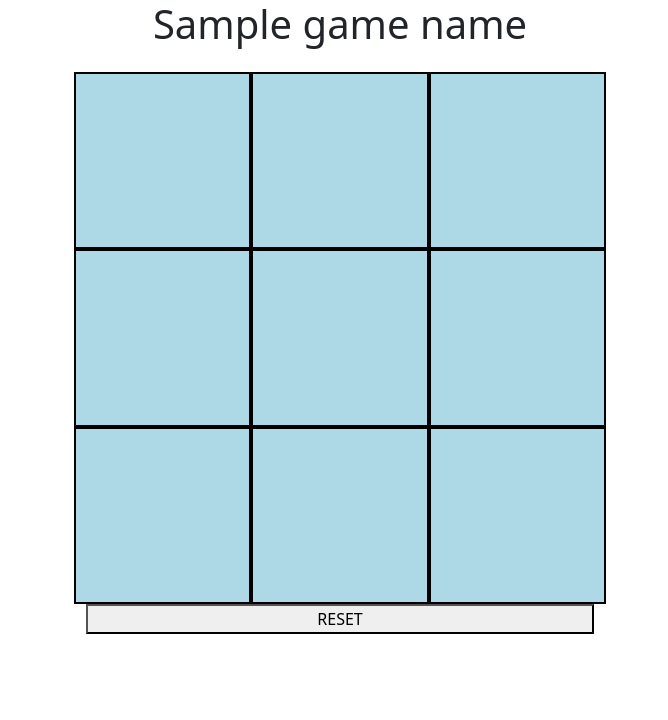
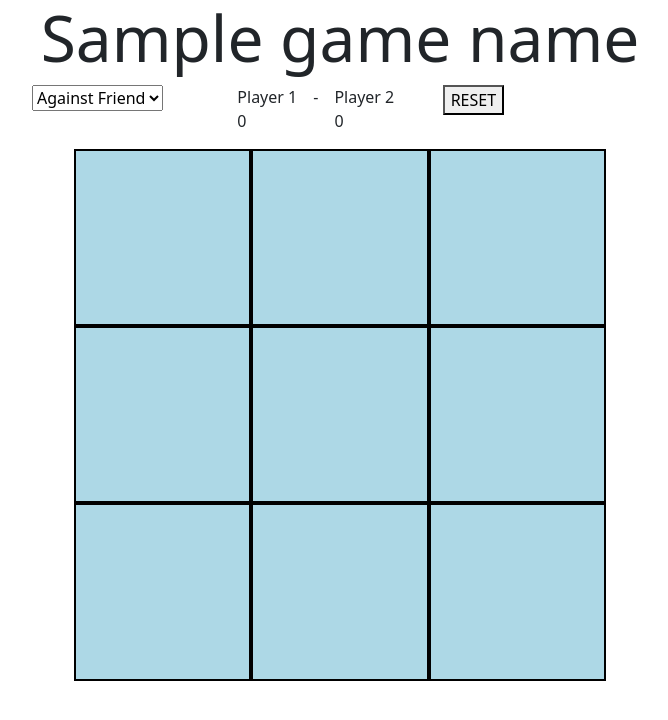
Before and after one commit to dev-yashmathur/Portfolio, a Django app: template games/templates/games/tic-tac-toe.html in a window 1280 px wide. Shown: the top 720 px of the page, without its empty margins (300-968 px from the left). Run offline with Django 4.2, Linux system fonts and the light colour scheme; the template is opened without the code that fills it: most values are stand-ins (such as "Sample title", 1, 10 or a date in 2020).

Commit message:
Tic Tac Toe RL

```diff
--- a/games/static/games/base.css
+++ b/games/static/games/base.css
@@ -1,32 +1,27 @@
-h1 {
+.game-title {
     text-align: center;
+    font-size: 4em;
 }
 
-.grid-square {
-    background-color: lightblue;
-    display: inline-block;
-    text-align: center;
-    aspect-ratio: 1 / 1;
-    /* font-size: 12vw; */
-    vertical-align: middle;
-    border: solid;
-    border-width: 2px;
+
+#overlay {
+    position: fixed;
+    width: 100%;
+    height: 100%;
+    backdrop-filter: blur(3px);
+    z-index: 1;
 }
 
-.grid-square:hover {
-    background-color: lightskyblue;
+#result-modal {
+    text-align: center;
+    position: fixed;
+    font-size: 1.5em;
+    padding: 1em 2em;
+    top: 40%;
+    background-color: white;
+    z-index: 2;
 }
 
-.game-container {
-    padding: 1em;
-    max-width: 540;
-    margin: auto;
+.hidden {
+    display: none !important;
 }
-
-.won {
-    background-color: lightgreen !important;
-}
-
-.disabled {
-    pointer-events: none;
-}
--- /dev/null
+++ b/games/static/games/tic-tac-toe.css
@@ -0,0 +1,32 @@
+.grid-square {
+    background-color: lightblue;
+    display: inline-block;
+    text-align: center;
+    aspect-ratio: 1 / 1;
+    font-size: min(12vw, 6em);
+    vertical-align: middle;
+    border: solid;
+    border-width: 2px;
+}
+
+.grid-square:hover {
+    background-color: lightskyblue;
+}
+
+.game-container {
+    padding: 1em;
+    max-width: 540;
+    margin: auto;
+}
+
+.won {
+    background-color: lightgreen !important;
+}
+
+.disabled {
+    pointer-events: none;
+}
+
+.active {
+    border: solid 2px;
+}
--- a/games/static/games/tic-tac-toe.js
+++ b/games/static/games/tic-tac-toe.js
@@ -1,86 +1,200 @@
-var nextTurn = 'X'
-var started = 'X'
-var board = [-1, -1, -1, -1, -1, -1, -1, -1, -1]
+//Global Vars
+let opponent = "Player 2"
+let score = {
+    "X": 0,
+    "O": 0
+}
+let playerName = {
+    "X": "Player 1",
+    "O": opponent
+}
+let board = [0, 0, 0, 0, 0, 0, 0, 0, 0]
+let turn = "X"
+
+let player1_token = 'X'
+let player2_token = 'O'
+
+//Initializing the Turn Text
+function updateScoreText(id) {
+    document.getElementById(id).innerHTML = `
+    <div class="X-turn">
+    ${playerName["X"]}
+    </br>
+    ${score["X"]}
+    </div>
+    &emsp;-&emsp;
+    <div class="O-turn">
+    ${playerName["O"]}
+    </br>
+    ${score["O"]}
+    </div>
+    `
+}
+updateScoreText("turn")
+
+function listToString(arr) {
+    return " [" + arr.map(item => {
+        if (typeof item === 'string') {
+            return "'" + item + "'";
+        } else {
+            return item.toString();
+        }
+    }).join(', ') + "]";
+}
+
+
+function getAiMove() {
+    console.log("Board: ", board)
+    data = new FormData()
+    data.append("turn", turn)
+    data.append("board", listToString(board))
+    data.append('csrfmiddlewaretoken', csrf);
+    return fetch(api_url, {
+        method: 'POST',
+        body: data
+    }).then(
+        response => response.text()
+    )
+}
 
 function played(el) {
-    var id = el.id
-    board[id - 1] = nextTurn
-    el.innerText = nextTurn
-    nextTurn = nextTurn == 'X' ? 'O' : 'X'
-    el.style.fontSize = '8vw'
-    el.onclick = null
-    res = checkWin()
-    if (res["win"] != -1) {
-        for (let i = 0; i < res["highlight"].length; i++) {
-            let id = res["highlight"][i]
-            console.log("ID from highlight: ", id)
+    const sqare = parseInt(el.id)
+    movePlayed(sqare)
+    if (opponent != "Player 2") {
+        const resPromise = getAiMove()
+        resPromise.then(
+            data => {
+                movePlayed(data)
+            }
+        ).catch(
+            error => console.log(error)
+        )
+    }
+    // console.log("Result: ")
+    // movePlayed(res.toString())
+}
+
+function movePlayed(square) {
+    //Registering the move
+    const token = turn === "X" ? player1_token : player2_token;
+    const grid_square = document.getElementById(square)
+    grid_square.innerHTML = token
+    grid_square.classList.add("disabled")
+    board[square - 1] = token
+    //Registering Done
+
+    // Checking status of game
+    const currResult = getResults()
+    if (currResult["result"] != "incomplete") {
+        //Updating the scores
+        if (currResult["result"] == "draw") {
+            score["X"] += 0.5
+            score["O"] += 0.5
+        } else {
+            score[currResult["result"]]++
+        }
+        // =====
+
+        for (let i = 0; i < currResult["highlight"].length; i++) {
+            let id = currResult["highlight"][i]
             const sq = document.getElementById(id + 1);
             sq.classList.add("won")
-            // sq.style.backgroundColor = 'green';
         }
-        for (let i = 1; i <= 9; i++) {
-            const el = document.getElementById(i)
-            el.classList.add("disabled")
-            el.onclick = null
+
+        document.getElementById("overlay").classList.remove("hidden")
+        document.getElementById("result-modal").classList.remove("hidden")
+        document.getElementById("modal-title").textContent = currResult["result"] === "draw" ?
+            `It's a Draw!` :
+            `${playerName[currResult["result"]]} Wins!`
+        updateScoreText("modal-body")
+        updateScoreText("turn")
+    }
+    //Status check done
+
+    //Changing the highlight of previous turn
+    document.getElementsByClassName(turn + "-turn")[0].classList.remove("active")
+    turn = turn === "X" ? "O" : "X"
+    document.getElementsByClassName(turn + "-turn")[0].classList.add("active")
+    //Updating the turn display
+
+}
+
+function getResults() {
+    // Check for draws
+    var blanks = 0
+    for (let i = 0; i < board.length; i++) {
+        if (board[i] == 0)
+            blanks++
+    }
+    if (!blanks) {
+        return {
+            "result": "draw",
+            "highlight": []
         }
-        console.log(res["win"] + "WINS")
     }
-}
-function checkWin() {
+
     // Check for straight lines
     for (let i = 0; i < 3; i++) {
-        if (board[i] != -1) {
+        if (board[i] != 0) {
             if (board[i] == board[i + 3] && board[i] == board[i + 6])
                 return {
-                    "win": board[i],
+                    "result": board[i],
                     "highlight": [i, i + 3, i + 6]
                 }
         }
     }
     // Check for Horizontal lines
     for (let i = 0; i < 7; i += 3) {
-        if (board[i] != -1) {
+        if (board[i] != 0) {
             if (board[i] == board[i + 1] && board[i] == board[i + 2])
                 return {
-                    "win": board[i],
+                    "result": board[i],
                     "highlight": [i, i + 1, i + 2]
                 }
         }
     }
 
     //Check first diagonal
-    if (board[0] != -1 && (board[0] == board[4] && board[0] == board[8])) {
+    if (board[0] != 0 && (board[0] == board[4] && board[0] == board[8])) {
         return {
-            "win": board[0],
+            "result": board[0],
             "highlight": [0, 4, 8]
         }
     }
-    if (board[2] != -1 && (board[2] == board[4] && board[2] == board[6])) {
+    if (board[2] != 0 && (board[2] == board[4] && board[2] == board[6])) {
         return {
-            "win": board[2],
+            "result": board[2],
             "highlight": [2, 4, 6]
         }
     }
     return {
-        "win": -1,
+        "result": "incomplete",
         "highlight": []
     }
 }
+
 function reset() {
     for (let i = 1; i <= 9; i++) {
         const el = document.getElementById(i)
-        el.innerText = ""
-        board = [-1, -1, -1, -1, -1, -1, -1, -1, -1]
-        if (started == 'X') {
-            nextTurn = 'O'
-            started = 'O'
-        } else {
-            nextTurn = 'X'
-            started = 'X'
-        }
-        // el.style.backgroundColor = 'lightblue';
+        el.innerHTML = ""
+        board = [0, 0, 0, 0, 0, 0, 0, 0, 0]
         el.classList.remove("won")
         el.classList.remove("disabled")
-        el.onclick = () => played(el)
     }
+    turn = "X"
+    document.getElementsByClassName('X' + "-turn")[0].classList.add("active")
+    document.getElementsByClassName('O' + "-turn")[0].classList.remove("active")
+    document.getElementById("overlay").classList.add("hidden")
+    document.getElementById("result-modal").classList.add("hidden")
 }
+
+function getOpponent(el) {
+    opponent = el.value
+    playerName["O"] = opponent
+    score = {
+        "X": 0,
+        "O": 0
+    }
+    reset()
+    updateScoreText("turn")
+}
--- a/games/templates/games/base.html
+++ b/games/templates/games/base.html
@@ -4,13 +4,44 @@
     <meta charset="UTF-8" />
     <title>{{ Game_Name }}</title>
     <link href="https://cdn.jsdelivr.net/npm/bootstrap@5.2.3/dist/css/bootstrap.min.css" rel="stylesheet" integrity="sha384-rbsA2VBKQhggwzxH7pPCaAqO46MgnOM80zW1RWuH61DGLwZJEdK2Kadq2F9CUG65" crossorigin="anonymous" />
-    <script defer src="https://cdn.jsdelivr.net/npm/bootstrap@5.2.3/dist/js/bootstrap.bundle.min.js" integrity="sha384-kenU1KFdBIe4zVF0s0G1M5b4hcpxyD9F7jL+jjXkk+Q2h455rYXK/7HAuoJl+0I4" crossorigin="anonymous"></script>
     <link href="{% static 'games/base.css' %}" rel="stylesheet" />
   </head>
+
   <body>
-    <h1>{{ Game_Name }}</h1>
-    {% block game %}
+    <h1 class="game-title">{{ Game_Name }}</h1>
+    <div class="row mx-auto">
+      <div class="col-3"></div>
+      <div class="col-6 row">
+        <div id="play-against" class="col ml-0">
+          <select onchange="getOpponent(this)">
+            <option value="Player 2">Against Friend</option>
+            <option value="Online">Online</option>
+            <option value="AI">Against AI</option>
+          </select>
+        </div>
+        <div id="turn" class="col d-flex"></div>
+        <div id="reset-game" class="col">
+          <button onclick="reset()">RESET</button>
+        </div>
+      </div>
+      <div class="col-3"></div>
+    </div>
+    <div>
+      <div id="overlay" class="hidden"></div>
+      <div class="modal-container d-flex justify-content-center">
+        <div id="result-modal" class="hidden d-flex flex-column justify-content-center align-self-center">
+          <p id="modal-title"></p>
+          <p id="modal-body" class="mx-auto d-flex"></p>
+          <button id="modal-action" class="mx-auto" onclick="reset()">New Game</button>
+        </div>
+      </div>
+      {% block game %}
 
-    {% endblock %}
+      {% endblock %}
+    </div>
+    <div class=""></div>
+
+    <script src="https://code.jquery.com/jquery-3.4.1.slim.min.js" integrity="sha384-J6qa4849blE2+poT4WnyKhv5vZF5SrPo0iEjwBvKU7imGFAV0wwj1yYfoRSJoZ+n" crossorigin="anonymous"></script>
+    <script src="https://cdn.jsdelivr.net/npm/bootstrap@5.2.3/dist/js/bootstrap.bundle.min.js" integrity="sha384-kenU1KFdBIe4zVF0s0G1M5b4hcpxyD9F7jL+jjXkk+Q2h455rYXK/7HAuoJl+0I4" crossorigin="anonymous"></script>
   </body>
 </html>
--- a/games/templates/games/tic-tac-toe.html
+++ b/games/templates/games/tic-tac-toe.html
@@ -2,7 +2,8 @@
 {% load static %}
 
 {% block game %}
-<div class="game-container">
+  <link href="{% static 'games/tic-tac-toe.css' %}" rel="stylesheet" />
+  <div id="game-container" class="game-container">
     <div class="row">
       <button id="1" class="col-4 grid-square" onclick="played(this)"></button>
       <button id="2" class="col-4 grid-square" onclick="played(this)"></button>
@@ -18,11 +19,12 @@
       <button id="8" class="col-4 grid-square" onclick="played(this)"></button>
       <button id="9" class="col-4 grid-square" onclick="played(this)"></button>
     </div>
-
-  <div class="resetButton">
-    <button class="col-12" onclick="reset()">RESET</button>
-  </div>
   </div>
 
   <script src="{% static 'games/tic-tac-toe.js' %}"></script>
+
+  <script>
+    const api_url = "{% url 'api-test'%}"
+    const csrf = '{{ csrf_token }}'
+  </script>
 {% endblock %}
--- a/games/urls.py
+++ b/games/urls.py
@@ -4,5 +4,6 @@ from . import views
 #the starting / is already considered
 urlpatterns = [
     path("", views.index, name="index"),
-    path("tic-tac-toe", views.tic_tac_toe, name="tic-tac-toe")
+    path("tic-tac-toe", views.tic_tac_toe, name="tic-tac-toe"),
+    path("api-test", views.api_test, name="api-test")
 ]
```
Also changed, not shown: games/tic_tac_toe_base.py (added, +29 -0 lines), games/views.py (+27 -2 lines), db.sqlite3, 2 other files. Lines whose indentation alone changed are shown as unchanged.
